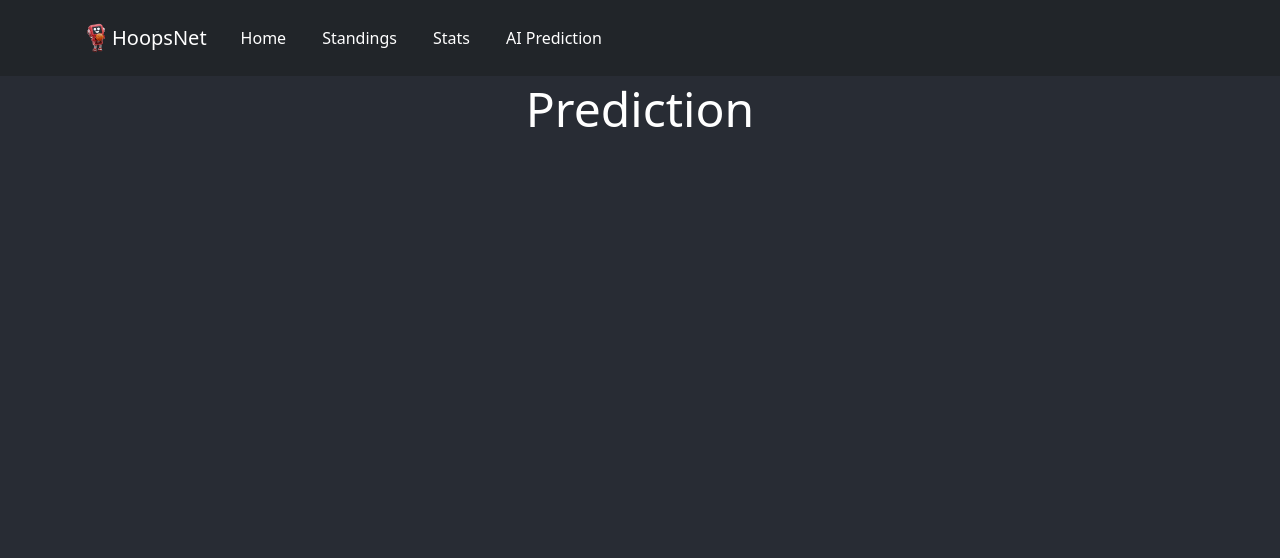
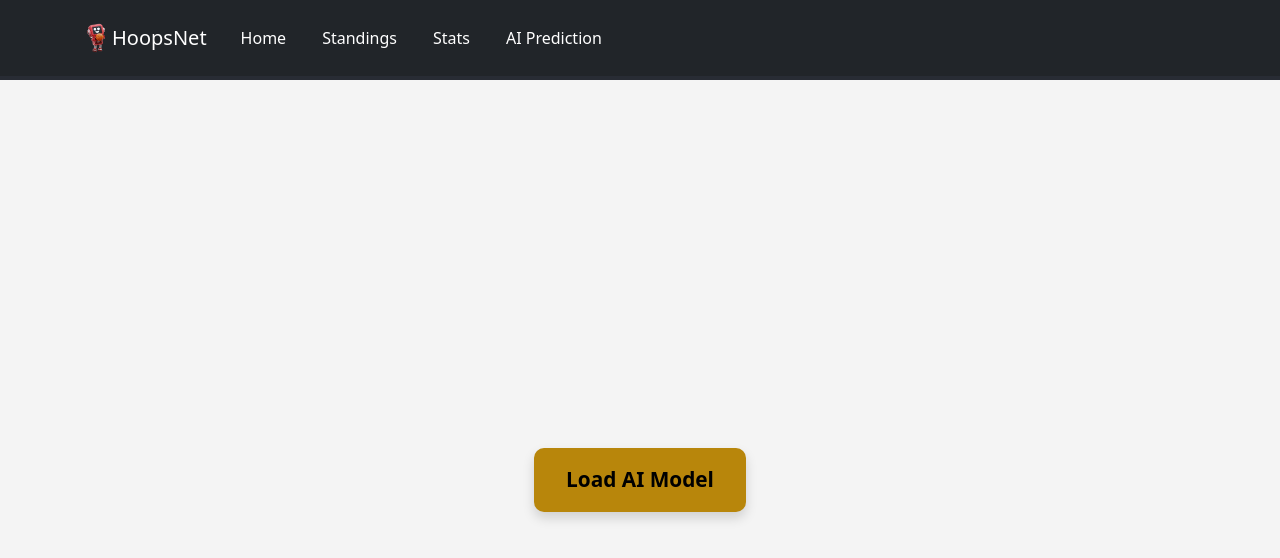
Before and after one commit to aaryan2k/HoopsNet, a React (Vite) app in the folder frontend/: page /#/prediction in a window 1280 px wide. Shown: the top 558 px of the page. Built offline with nearby package versions, Linux system fonts and the light colour scheme.

Commit message:
got the button working need the png to work

```diff
--- a/frontend/src/prediction/Prediction.css
+++ b/frontend/src/prediction/Prediction.css
@@ -1,3 +1,40 @@
-h1 {
-    color:aqua;
-}
+
+.prediction-wrapper {
+    display: flex;
+    justify-content: center;
+    align-items: center;
+    height: 100vh;
+    background-color: #f4f4f4; /* optional light background */
+  }
+
+  .button-container {
+    position: relative;
+  }
+
+  .load-button {
+    background-color: #b8860b;
+    color: black;
+    font-weight: 600;
+    font-size: 1.3rem;       /* Increased font size */
+    padding: 16px 32px;      /* More padding for a larger button */
+    border: none;
+    border-radius: 10px;     /* Slightly more rounded */
+    cursor: pointer;
+    box-shadow: 0 6px 12px rgba(0, 0, 0, 0.15); /* Stronger shadow */
+    transition: background-color 0.3s ease, transform 0.2s ease;
+  }
+
+  .load-button:hover {
+    background-color: #a87400;
+    transform: scale(1.05); /* Grows slightly on hover */
+  }
+
+  .hover-icon {
+    position: absolute;
+    top: -60px;
+    left: 50%;
+    transform: translateX(-50%);
+    width: 48px;
+    height: 48px;
+    transition: opacity 0.3s ease;
+  }
--- a/frontend/src/prediction/Prediction.tsx
+++ b/frontend/src/prediction/Prediction.tsx
@@ -1,10 +1,29 @@
+import React, { useState } from "react";
+import "./Prediction.css"; // Make sure this line exists
+import trophy from "./trophy.png"; // Ensure the image is imported
 
-const Prediction = () => {
+const Predictions: React.FC = () => {
+  const [hovered, setHovered] = useState(false);
+
   return (
-    <div>
-        <h1>Prediction</h1>
+    <div className="prediction-wrapper">
+      <div className="button-container">
+        {hovered && (
+          <img
+            src={trophy}
+            className="hover-icon"
+          />
+        )}
+        <button
+          className="load-button"
+          onMouseEnter={() => setHovered(true)}
+          onMouseLeave={() => setHovered(false)}
+        >
+          Load AI Model
+        </button>
+      </div>
     </div>
-  )
-}
+  );
+};
 
-export default Prediction
+export default Predictions;
```
Also changed, not shown: frontend/src/prediction/trophy.png (added).
